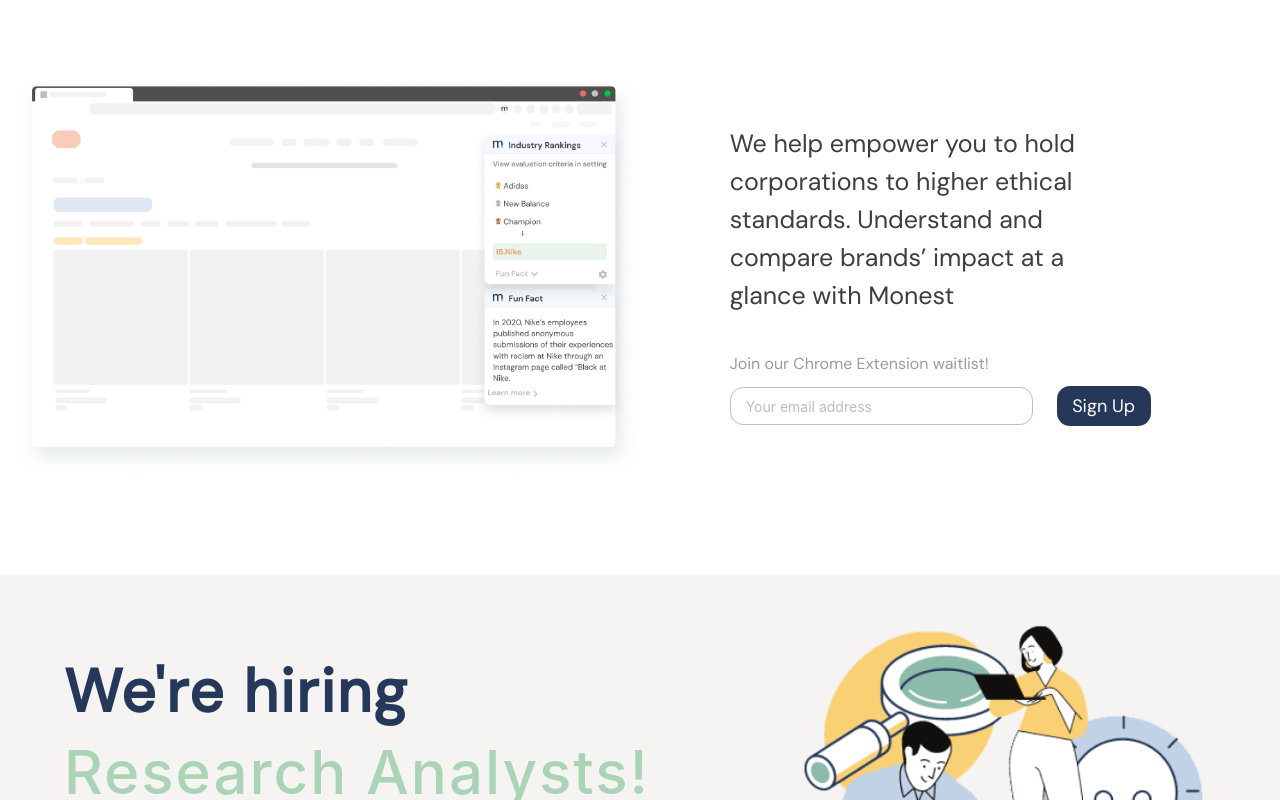
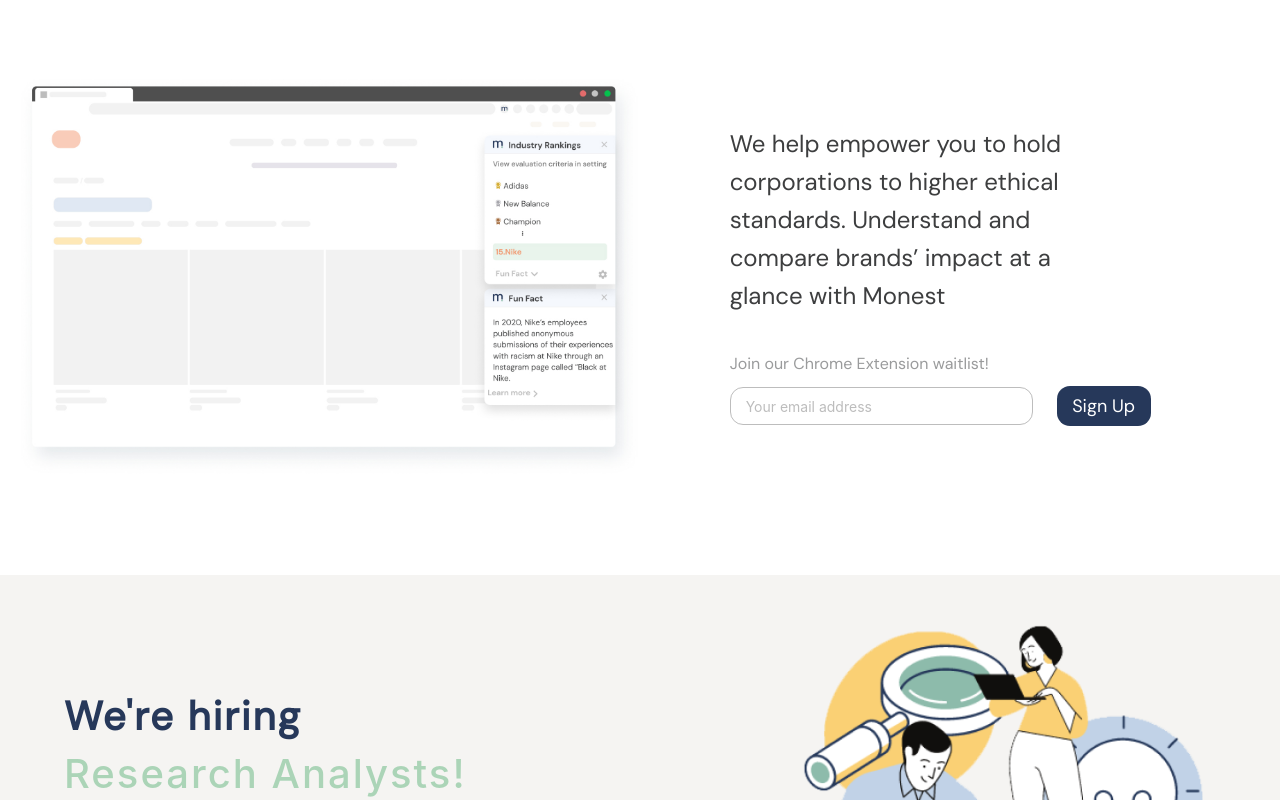
Before and after one commit to cara-mu/monestco, a React (Create React App) app in the folder client/: page / in a window 1280 px wide. Shown: the part 1880-2680 px from the top of the page. Built offline with nearby package versions, Linux system fonts and the light colour scheme.

Commit message:
landing page fix-2

```diff
--- a/client/src/styles/HomePage.css
+++ b/client/src/styles/HomePage.css
@@ -394,7 +394,7 @@ body{
 }
 
 @media screen and (max-width: 1300px) {
-    .Career-Positioning h1{
+    /* .Career-Positioning h1{
         font-size: 60px;
         line-height: 72px;
     }
@@ -407,14 +407,17 @@ body{
 
     .Career-Positioning p{
         font-size: 28px;
-    }
+    } */
     .Sign-Up-Positioning>h1 {
         font-size: 25px;
         line-height: 38px;
     }
 }
 
-@media screen and (max-width: 1200px) {
+@media screen and (max-width: 1450px) {
+    .Sign-Up-Positioning>h1 {
+        font-size: 24px;
+    }
 
     .Career-Positioning h1{
         font-size: 40px;
```
Also changed, not shown: 1 other file (tests, documents, lock files or other folders).
